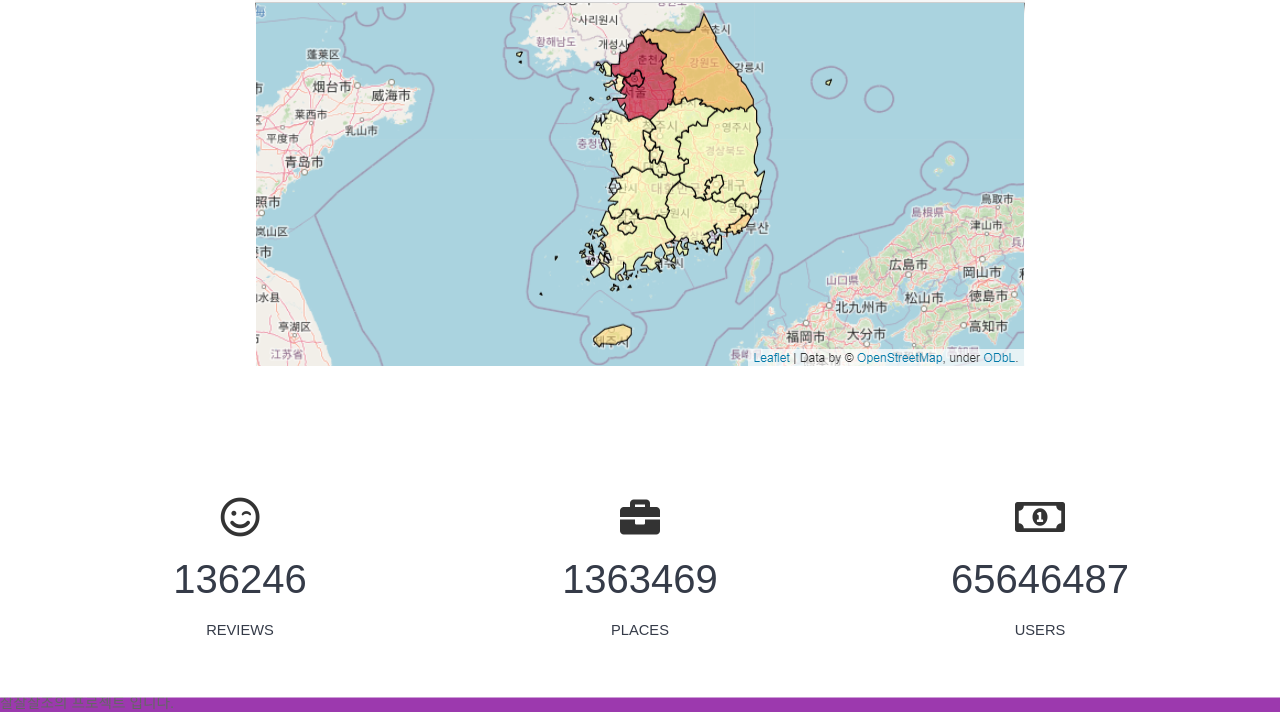
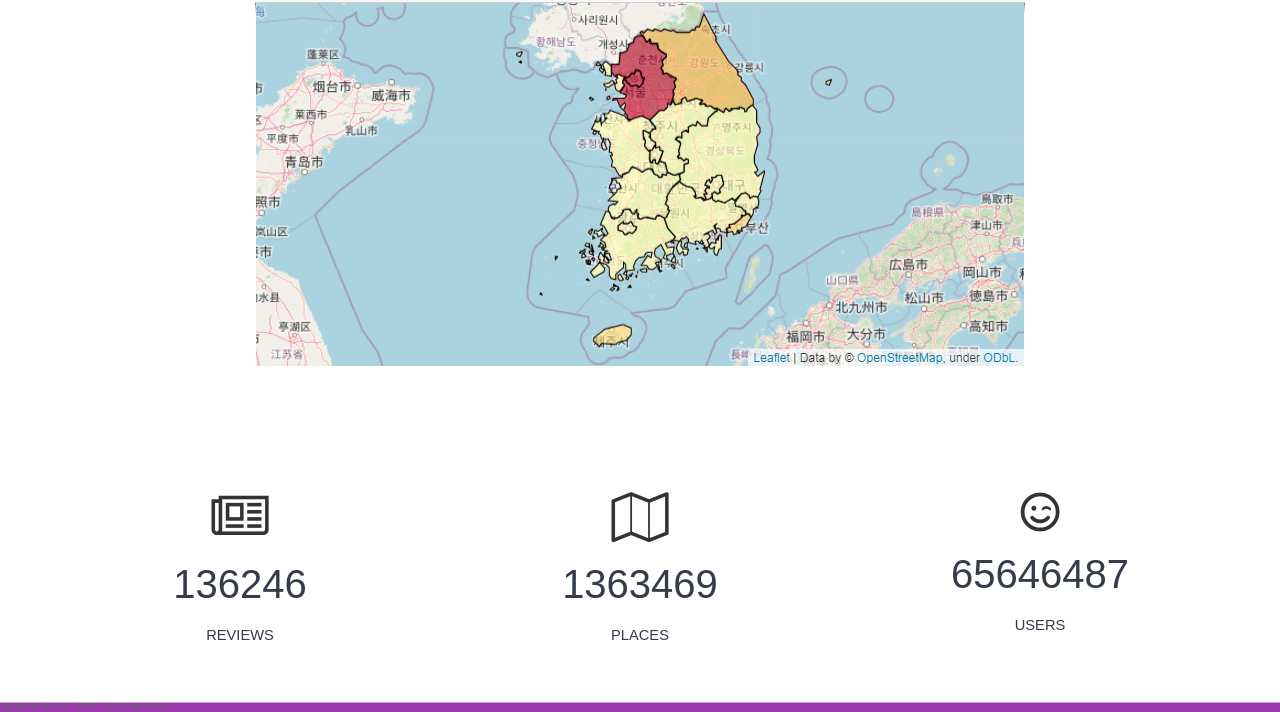
Before and after one commit to LaurentLaury/jaljaljal, a Flask app: page / in a window 1280 px wide. Shown: the part 1427-2139 px from the top of the page. Run offline with Flask 2, Linux system fonts and the light colour scheme; parts of the project's set-up code (start-up, migrations or seed data) failed here and were passed over; some libraries are stand-ins or nearby versions.

Commit message:
홈화면 이모지 변경

```diff
--- a/templates/jjj/home.html
+++ b/templates/jjj/home.html
@@ -10,6 +10,7 @@
     <link href="static/default.css" rel="stylesheet", type="text/css" media="all">
     <link href="static/fonts.css" rel="stylesheet", type="text/css" media="all">
 	<link rel="stylesheet" href="https://use.fontawesome.com/releases/v5.5.0/css/all.css">
+	<link rel="stylesheet" href="https://cdnjs.cloudflare.com/ajax/libs/font-awesome/4.7.0/css/font-awesome.min.css">
     <script src="https://ajax.googleapis.com/ajax/libs/jquery/3.3.1/jquery.min.js"></script>
     <script src="https://cdnjs.cloudflare.com/ajax/libs/Counter-Up/1.0.0/jquery.counterup.js"></script>
     <script src="https://cdnjs.cloudflare.com/ajax/libs/waypoints/4.0.1/jquery.waypoints.js"></script>
@@ -59,19 +60,19 @@
 		<div class="counting-sec">
 			<div class="inner-width">
 				<div class="col">
-					 <i class="far fa-smile-wink"></i>
+					 <i class="fa fa-newspaper-o""></i>
 					 <div class="num">136246</div>
 					  REVIEWS
 				</div>
 
 				<div class="col">
-					 <i class="fas fa-briefcase"></i>
+					 <i class="fa fa-map-o"></i>
 					 <div class="num">1363469</div>
 					  PLACES
 				</div>
 
 				<div class="col">
-					 <i class="far fa-money-bill-alt"></i>
+					 <i class="far fa-smile-wink"></i>
 					 <div class="num">65646487</div>
 					 USERS
 				</div>
```
